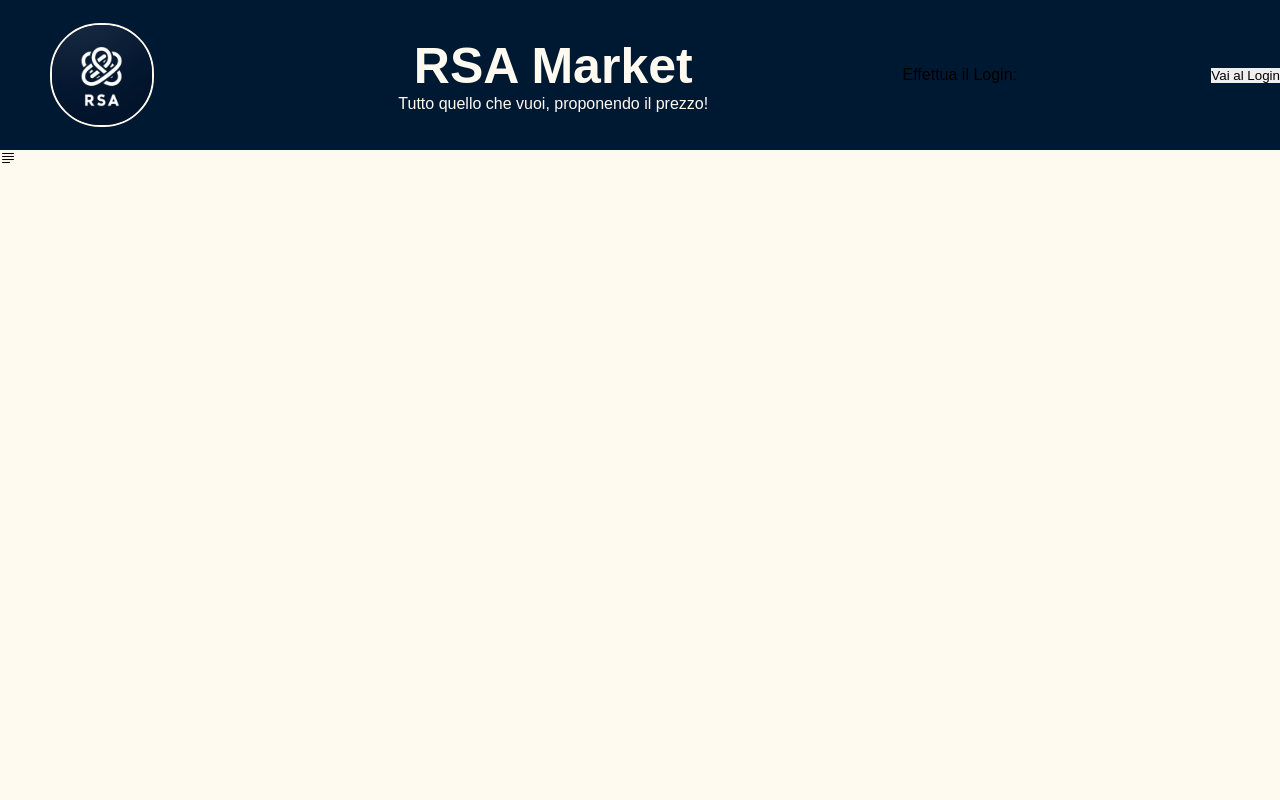
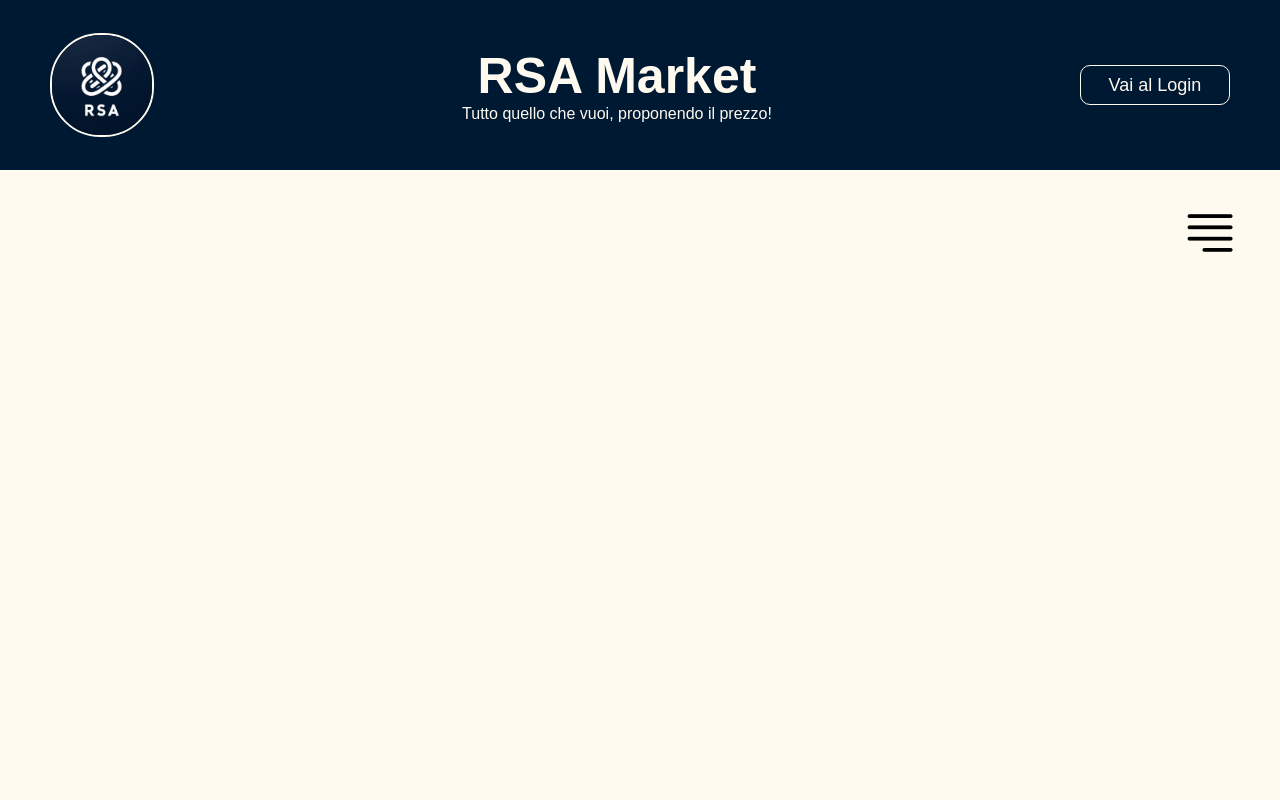
Before and after one commit to Rayan2426/RSA_market, a PHP site: page / in a window 1280 px wide. Run offline with PHP 8.4, Linux system fonts and the light colour scheme.

Commit message:
fixed bug on button login click

```diff
--- a/css/style.css
+++ b/css/style.css
@@ -2,7 +2,7 @@
     --black: #001933;
     --white: floralwhite;
     --red: red;
-    --yellow: yellow;
+    --yellow: rgb(177, 177, 12);
 }
 
 * {
@@ -26,7 +26,7 @@ body{
 header,
 footer{
     width: 100%;
-    height: 150px;
+    height: 170px;
     background-color: var(--black);
     display: flex;
     justify-content: space-between;
@@ -104,7 +104,20 @@ form button{
     transition: 0.7s;
 }
 
-form button:hover{
+.login-button{
+    margin: 50px;
+    width: 150px;
+    height: 40px;
+    font-size: 18px;
+    background-color: var(--black);
+    color: var(--white);
+    border-radius: 10px;
+    border: 1px solid var(--white);
+    transition: 0.7s;
+}
+
+form button:hover,
+.login-button:hover{
     cursor: pointer;
     border: 1px solid var(--yellow);
     color: var(--yellow);
@@ -144,3 +157,25 @@ form button:hover{
 .div-links a:hover::after{
     width: 100%;
 }
+
+/* Index.php classes */
+.viewer{
+    float: right;
+    margin-top: 30px;
+    margin-right: 40px;
+    font-size: 60px;
+    transition: 0.4s all ease;
+}
+
+.viewer:hover{
+    cursor: pointer;
+    color: var(--yellow);
+    transition: 0.4s all ease;
+}
+
+.profile-img{
+    width: 25px;
+    height: 25px;
+    border: 1px solid var(--white);
+    border-radius: 50%;
+}
--- a/index.php
+++ b/index.php
@@ -22,20 +22,25 @@
         </div>
         <?php
             if(!isset($_SESSION["email"])){
-                echo "<p> Effettua il Login: </p>";
-                echo "<button onclick='changePage('login.php')'> Vai al Login </button>";
+                echo "<button onclick=" . "changePage('" . "login.php" . "'" . ") class='login-button'> Vai al Login </button>";
             }
             else{
-                echo "<img src={$_SESSION['profileimg']} width=25 height=25>";
+                echo "<div>";
+                echo "<img src={$_SESSION['profileimg']} class='profile-img'>";
                 echo "<p> Ciao, {$_SESSION['username']} </p>";
+                echo "</div>";
             }
         ?>
     </header>
 
-    <i class="bi bi-justify-left"></i>
+    <div class="viewer">
+        <i class="bi bi-justify-right"></i>
+    </div>
 
     <div class="navbar">
 
     </div>
+
+    <script src="js/script.js"></script>
 </body>
 </html>
--- /dev/null
+++ b/js/script.js
@@ -0,0 +1,3 @@
+function changePage(root){
+    window.location.replace(root);
+}
```
